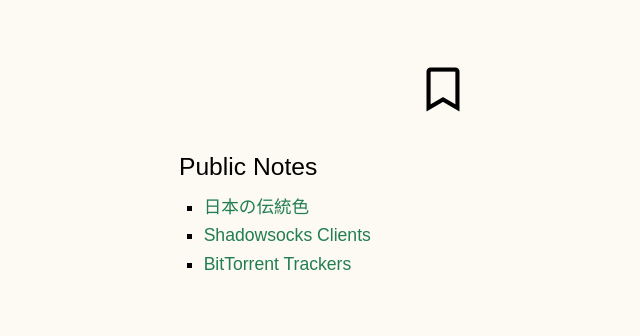
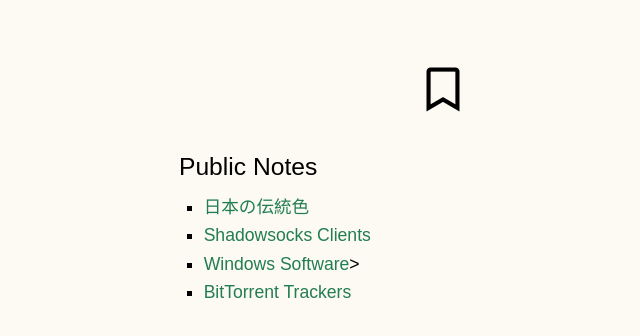
Before and after one commit to Fuckr/Fuckr.github.io, a plain HTML site: page bm.html in a window 1280 px wide. Shown: the whole page, without its empty margins (197-837 px from the left). Drawn offline with Linux system fonts and the light colour scheme.

Commit message:
update bm.html

```diff
--- a/bm.html
+++ b/bm.html
@@ -17,6 +17,7 @@
             <ul>
                 <li><a href="http://riisan.ga/colors">日本の伝統色</a></li>
                 <li><a href="https://app.simplenote.com/publish/nps5Rr">Shadowsocks Clients</a></li>
+                <li><a href="https://app.simplenote.com/publish/2nMfdL">Windows Software</a>></li>
                 <li><a href="https://app.simplenote.com/publish/mSrVYv">BitTorrent Trackers</a></li>
             </ul>
     </article>
```
